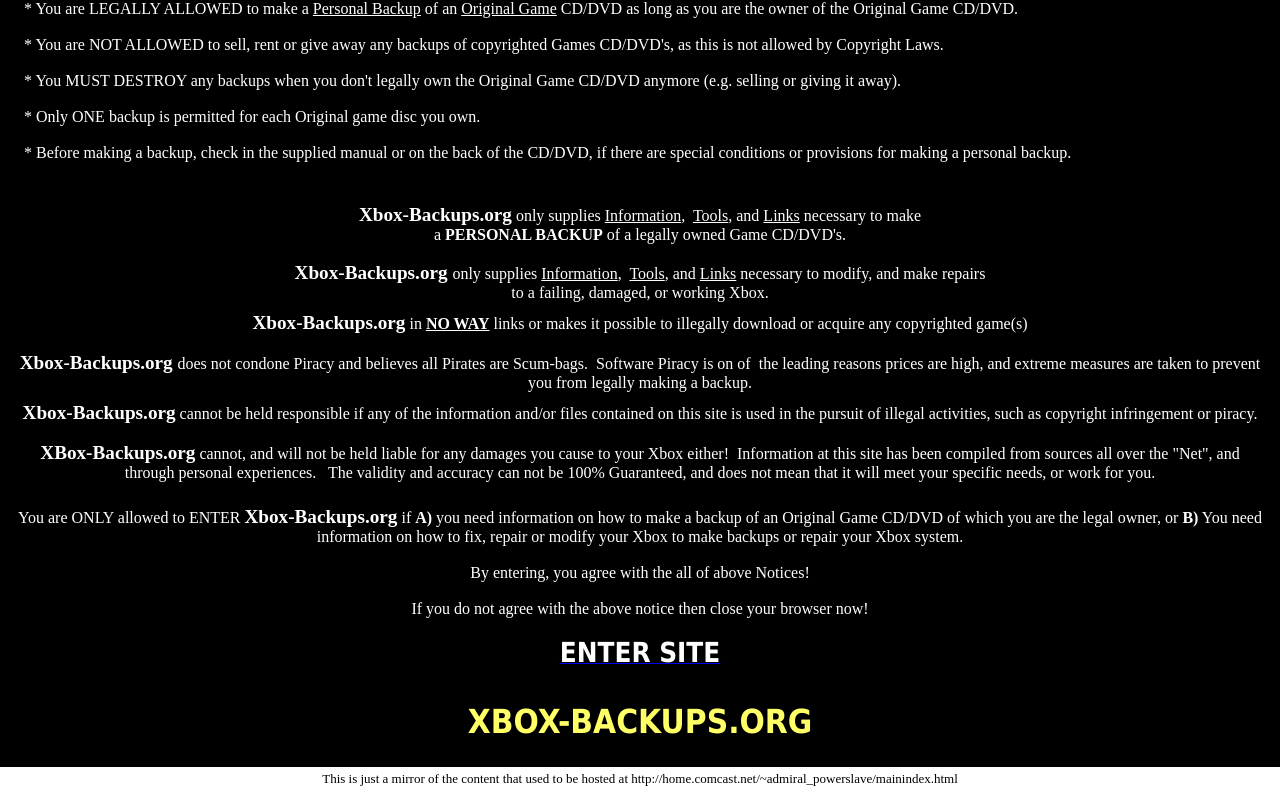
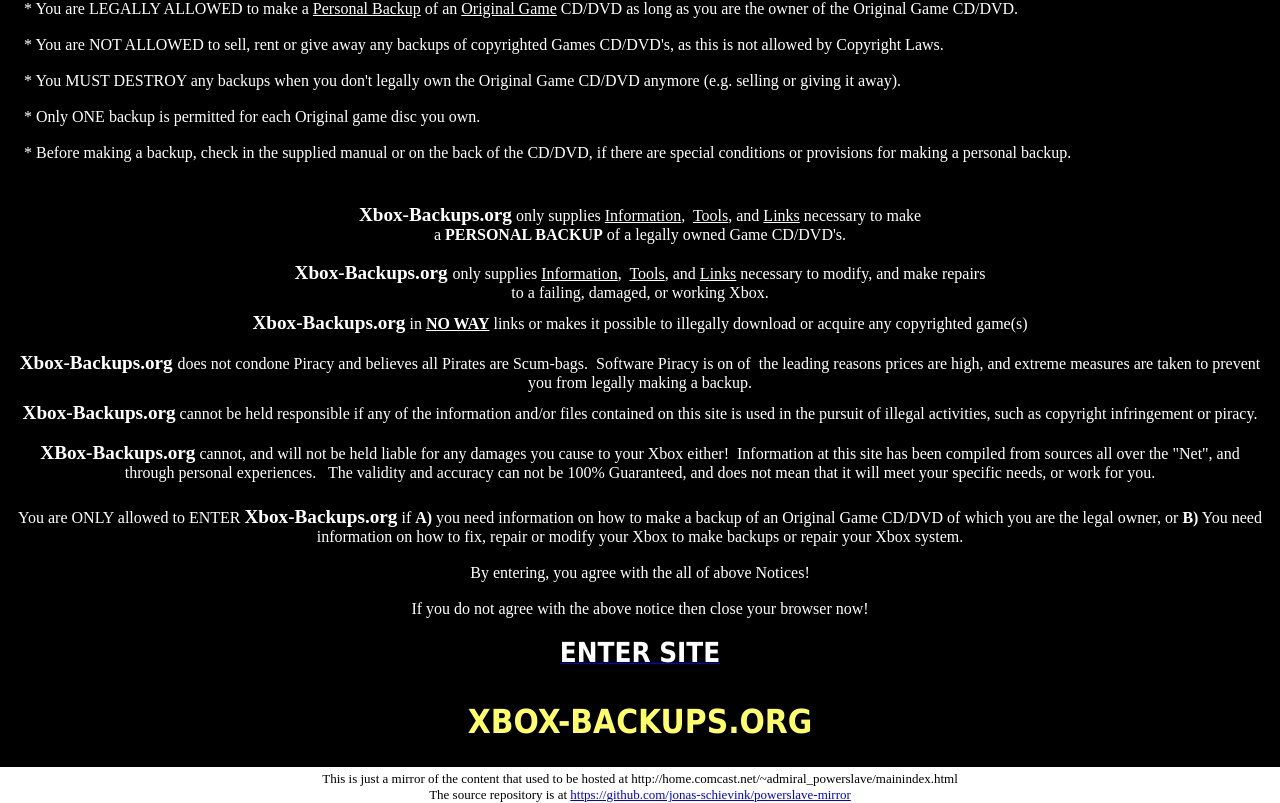
Before and after one commit to jonas-schievink/powerslave-mirror, a plain HTML site: page index.html in a window 1280 px wide. Shown: the part 457-1260 px from the top of the page. Drawn offline with Linux system fonts and the light colour scheme.

Commit message:
add links to repo

```diff
--- a/index.html
+++ b/index.html
@@ -15,7 +15,7 @@
                 margin: 0;
             }
 
-            #footnote {
+            div.footnote {
                 font-size: small;
                 text-align: center;
             }
@@ -29,8 +29,11 @@
     </head>
     <body>
         <iframe src="admiral_powerslave/index.html" frameborder="0" scrolling="no" width="100%" onload="resizeIframe(this)"></iframe>
-        <div id="footnote">
+        <div class="footnote">
             This is just a mirror of the content that used to be hosted at http://home.comcast.net/~admiral_powerslave/mainindex.html
+        </div>
+        <div class="footnote">
+            The source repository is at <a href="https://github.com/jonas-schievink/powerslave-mirror">https://github.com/jonas-schievink/powerslave-mirror</a>
         </div>
     </body>
 </html>
```
